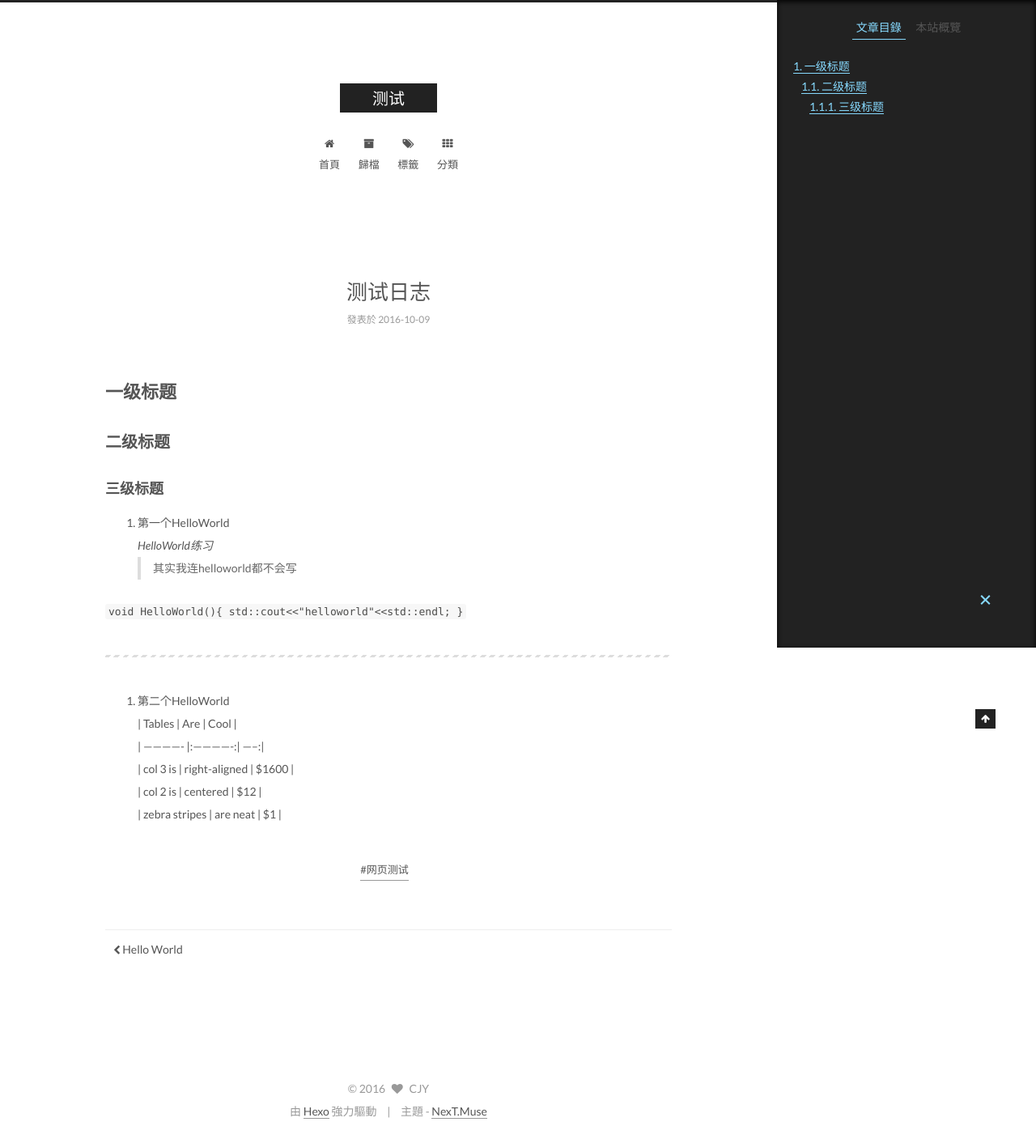
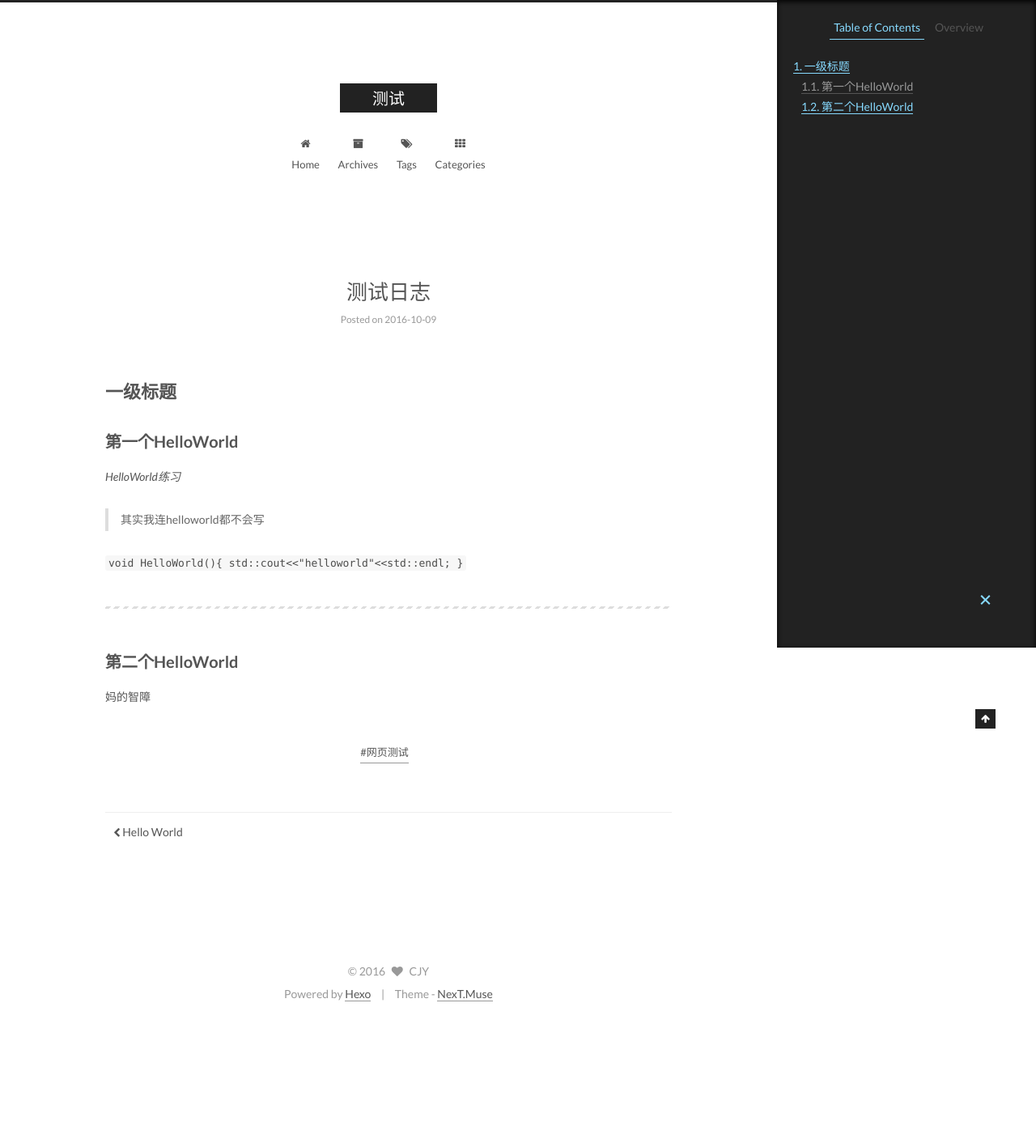
Before and after one commit to Cjy-CN/Cjy-CN.github.io, a plain HTML site: page 2016/10/09/测试日志/index.html in a window 1280 px wide. Shown: the whole page at 81% size. After the commit the page ends 1262 px from the top, so only its background shows below. Drawn offline with Linux system fonts and the light colour scheme.

Commit message:
Site updated: 2016-10-10 00:00:25

```diff
--- a/2016/10/09/测试日志/index.html
+++ b/2016/10/09/测试日志/index.html
@@ -84,49 +84,40 @@
 
 
 
-<meta name="description" content="一级标题二级标题三级标题
-第一个HelloWorldHelloWorld练习
+<meta name="description" content="一级标题第一个HelloWorldHelloWorld练习
+
 其实我连helloworld都不会写
-
-
 
 void HelloWorld(){
     std::cout&amp;lt;&amp;lt;&amp;quot;helloworld&amp;quot;&amp;lt;&amp;lt;std::endl;
   }
 
-
-第二个HelloWorld| Tables        | Are           | Cool">
+第二个HelloWorld妈的智障">
 <meta property="og:type" content="article">
 <meta property="og:title" content="测试日志">
 <meta property="og:url" content="http://yoursite.com/2016/10/09/测试日志/index.html">
 <meta property="og:site_name" content="测试">
-<meta property="og:description" content="一级标题二级标题三级标题
-第一个HelloWorldHelloWorld练习
+<meta property="og:description" content="一级标题第一个HelloWorldHelloWorld练习
+
 其实我连helloworld都不会写
-
-
 
 void HelloWorld(){
     std::cout&amp;lt;&amp;lt;&amp;quot;helloworld&amp;quot;&amp;lt;&amp;lt;std::endl;
   }
 
-
-第二个HelloWorld| Tables        | Are           | Cool">
-<meta property="og:updated_time" content="2016-10-09T15:58:06.000Z">
+第二个HelloWorld妈的智障">
+<meta property="og:updated_time" content="2016-10-09T16:00:13.000Z">
 <meta name="twitter:card" content="summary">
 <meta name="twitter:title" content="测试日志">
-<meta name="twitter:description" content="一级标题二级标题三级标题
-第一个HelloWorldHelloWorld练习
+<meta name="twitter:description" content="一级标题第一个HelloWorldHelloWorld练习
+
 其实我连helloworld都不会写
-
-
 
 void HelloWorld(){
     std::cout&amp;lt;&amp;lt;&amp;quot;helloworld&amp;quot;&amp;lt;&amp;lt;std::endl;
   }
 
-
-第二个HelloWorld| Tables        | Are           | Cool">
+第二个HelloWorld妈的智障">
 
 
 
@@ -208,7 +199,7 @@ void HelloWorld(){
 
               <i class="menu-item-icon fa fa-fw fa-home"></i> <br />
 
-            首頁
+            Home
           </a>
         </li>
 
@@ -218,7 +209,7 @@ void HelloWorld(){
 
               <i class="menu-item-icon fa fa-fw fa-archive"></i> <br />
 
-            歸檔
+            Archives
           </a>
         </li>
 
@@ -228,7 +219,7 @@ void HelloWorld(){
 
               <i class="menu-item-icon fa fa-fw fa-tags"></i> <br />
 
-            標籤
+            Tags
           </a>
         </li>
 
@@ -238,7 +229,7 @@ void HelloWorld(){
 
               <i class="menu-item-icon fa fa-fw fa-th"></i> <br />
 
-            分類
+            Categories
           </a>
         </li>
 
@@ -291,7 +282,7 @@ void HelloWorld(){
             <span class="post-meta-item-icon">
               <i class="fa fa-calendar-o"></i>
             </span>
-            <span class="post-meta-item-text">發表於</span>
+            <span class="post-meta-item-text">Posted on</span>
             <time itemprop="dateCreated" datetime="2016-10-09T20:30:52+08:00" content="2016-10-09">
               2016-10-09
             </time>
@@ -320,19 +311,15 @@ void HelloWorld(){
 
 
 
-        <h1 id="一级标题"><a href="#一级标题" class="headerlink" title="一级标题"></a>一级标题</h1><h2 id="二级标题"><a href="#二级标题" class="headerlink" title="二级标题"></a>二级标题</h2><h3 id="三级标题"><a href="#三级标题" class="headerlink" title="三级标题"></a>三级标题</h3><ol>
-<li>第一个HelloWorld<br><em>HelloWorld练习</em><blockquote>
+        <h1 id="一级标题"><a href="#一级标题" class="headerlink" title="一级标题"></a>一级标题</h1><h2 id="第一个HelloWorld"><a href="#第一个HelloWorld" class="headerlink" title="第一个HelloWorld"></a>第一个HelloWorld</h2><p><em>HelloWorld练习</em></p>
+<blockquote>
 <p>其实我连helloworld都不会写</p>
 </blockquote>
-</li>
-</ol>
 <p><code>void HelloWorld(){
     std::cout&lt;&lt;&quot;helloworld&quot;&lt;&lt;std::endl;
   }</code></p>
 <hr>
-<ol>
-<li>第二个HelloWorld<br>| Tables        | Are           | Cool  |<br>| ————- |:————-:| —–:|<br>| col 3 is      | right-aligned | $1600 |<br>| col 2 is      | centered      |   $12 |<br>| zebra stripes | are neat      |    $1 |</li>
-</ol>
+<h2 id="第二个HelloWorld"><a href="#第二个HelloWorld" class="headerlink" title="第二个HelloWorld"></a>第二个HelloWorld</h2><p>妈的智障</p>
 
 
     </div>
@@ -419,10 +406,10 @@ void HelloWorld(){
 
         <ul class="sidebar-nav motion-element">
           <li class="sidebar-nav-toc sidebar-nav-active" data-target="post-toc-wrap" >
-            文章目錄
+            Table of Contents
           </li>
           <li class="sidebar-nav-overview" data-target="site-overview">
-            本站概覽
+            Overview
           </li>
         </ul>
 
@@ -439,7 +426,7 @@ void HelloWorld(){
           <div class="site-state-item site-state-posts">
             <a href="/archives">
               <span class="site-state-item-count">2</span>
-              <span class="site-state-item-name">文章</span>
+              <span class="site-state-item-name">posts</span>
             </a>
           </div>
 
@@ -449,7 +436,7 @@ void HelloWorld(){
             <div class="site-state-item site-state-tags">
               <a href="/tags">
                 <span class="site-state-item-count">1</span>
-                <span class="site-state-item-name">標籤</span>
+                <span class="site-state-item-name">tags</span>
               </a>
             </div>
 
@@ -477,7 +464,7 @@ void HelloWorld(){
 
 
 
-              <div class="post-toc-content"><ol class="nav"><li class="nav-item nav-level-1"><a class="nav-link" href="#一级标题"><span class="nav-number">1.</span> <span class="nav-text">一级标题</span></a><ol class="nav-child"><li class="nav-item nav-level-2"><a class="nav-link" href="#二级标题"><span class="nav-number">1.1.</span> <span class="nav-text">二级标题</span></a><ol class="nav-child"><li class="nav-item nav-level-3"><a class="nav-link" href="#三级标题"><span class="nav-number">1.1.1.</span> <span class="nav-text">三级标题</span></a></li></ol></li></ol></li></ol></div>
+              <div class="post-toc-content"><ol class="nav"><li class="nav-item nav-level-1"><a class="nav-link" href="#一级标题"><span class="nav-number">1.</span> <span class="nav-text">一级标题</span></a><ol class="nav-child"><li class="nav-item nav-level-2"><a class="nav-link" href="#第一个HelloWorld"><span class="nav-number">1.1.</span> <span class="nav-text">第一个HelloWorld</span></a></li><li class="nav-item nav-level-2"><a class="nav-link" href="#第二个HelloWorld"><span class="nav-number">1.2.</span> <span class="nav-text">第二个HelloWorld</span></a></li></ol></li></ol></div>
 
           </div>
         </section>
@@ -504,11 +491,11 @@ void HelloWorld(){
 </div>
 
 <div class="powered-by">
-  由 <a class="theme-link" href="https://hexo.io">Hexo</a> 強力驅動
+  Powered by <a class="theme-link" href="https://hexo.io">Hexo</a>
 </div>
 
 <div class="theme-info">
-  主題 -
+  Theme -
   <a class="theme-link" href="https://github.com/iissnan/hexo-theme-next">
     NexT.Muse
   </a>
--- a/css/main.css
+++ b/css/main.css
@@ -1557,7 +1557,7 @@ pre .javascript .function {
   width: 4px;
   height: 4px;
   border-radius: 50%;
-  background: #e77c04;
+  background: #6b54fc;
 }
 .links-of-blogroll {
   font-size: 13px;
```
Also changed, not shown: 2016/10/09/hello-world/index.html (+11 -11 lines), archives/2016/10/index.html (+10 -10 lines), archives/2016/index.html (+10 -10 lines), archives/index.html (+10 -10 lines), categories/index.html (+10 -10 lines), index.html (+13 -17 lines), tags/index.html (+10 -10 lines), tags/网页测试/index.html (+10 -10 lines).
